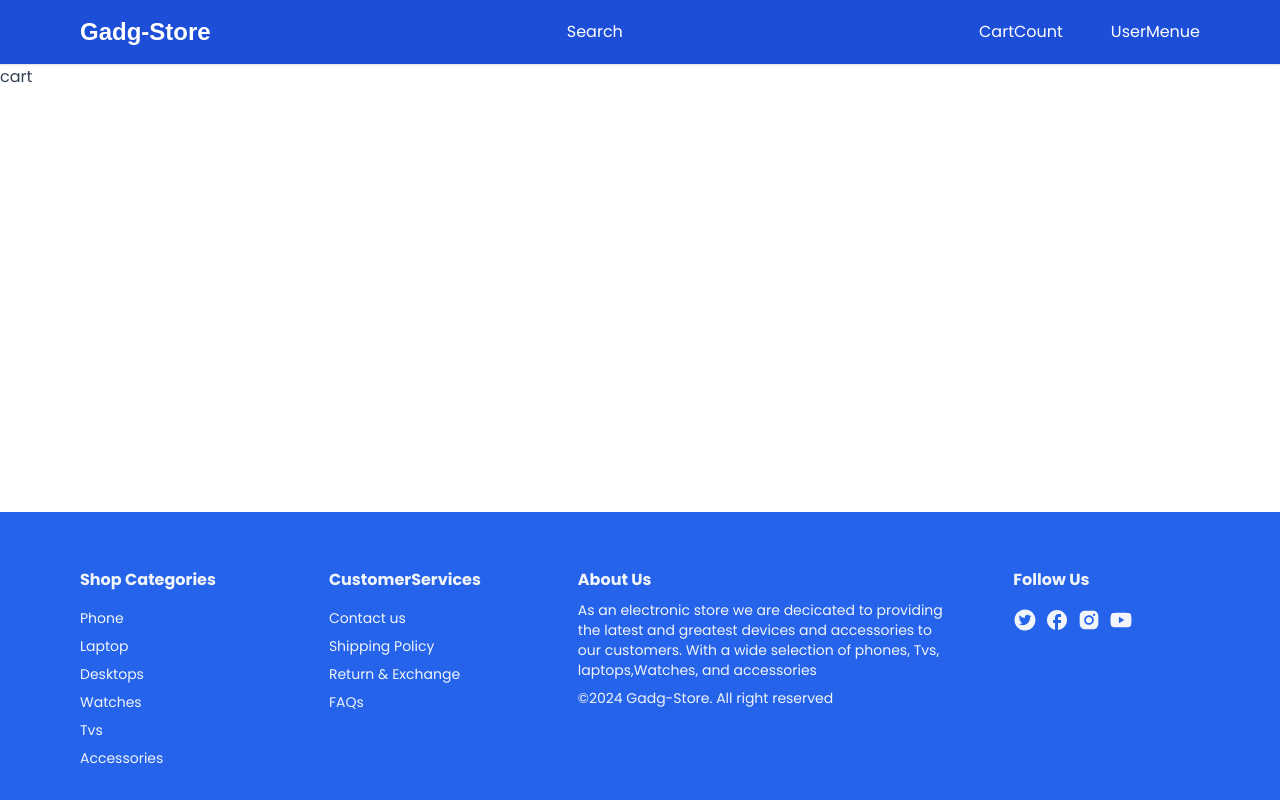
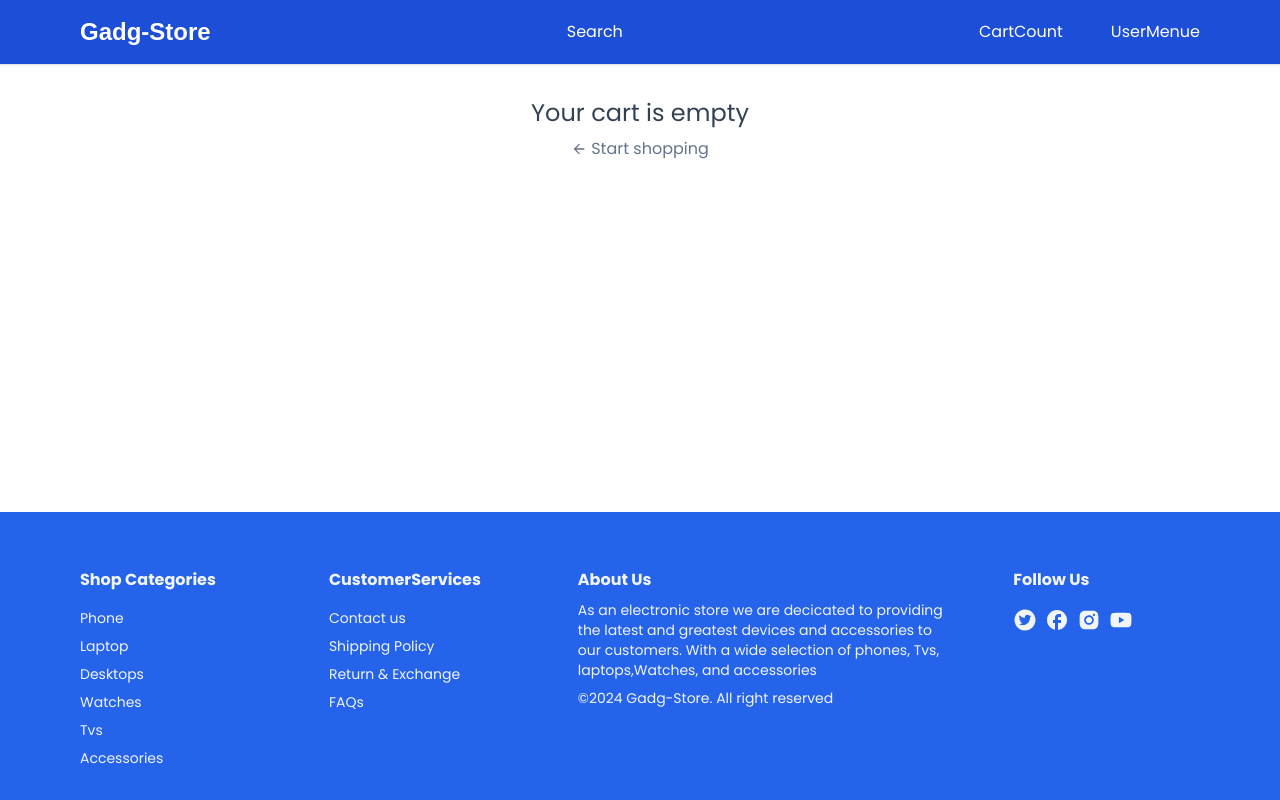
Before and after one commit to LollyTim/e-commerce-webapp, a Next.js app: page /cart in a window 1280 px wide. Built offline with nearby package versions, Linux system fonts and the light colour scheme; a web font is replaced by a local one.

Commit message:
updated the cart page

```diff
--- a/app/cart/CartClient.tsx
+++ b/app/cart/CartClient.tsx
@@ -1,8 +1,65 @@
+"use client"
+
+
+import { useCart } from "@/hook/useCart"
+import Link from "next/link"
+import { MdArrowBack } from "react-icons/md"
+import Heading from "../components/Heading"
+import Button from "../components/Button"
 
 
 const CartClient = () => {
+    const { cartProducts } = useCart()
+    if (!cartProducts || cartProducts.length === 0) {
+        return (
+            <div className="flex flex-col items-center ">
+                <div className="text-2xl">Your cart is empty</div>
+                <Link href={"/"} className=" text-slate-500 text-center flex items-center f;ex gap-1 mt-2">
+                    <MdArrowBack />
+                    <span>Start shopping</span>
+                </Link>
+
+            </div>)
+
+    }
     return (
         <div className="">
+            <Heading center title="Shopping Cart" />
+            <div className=" mt-8 grid grid-cols-5 gap-4 text-xs pb-2 items-center">
+                <div className=" col-span-2 justify-self-start">PRODUCT</div>
+                <div>PRICE</div>
+                <div>Quantity</div>
+                <div>TOTAL</div>
+            </div>
+            <div>
+                {cartProducts && cartProducts.map((each) => {
+                    return (
+                        <div key={each.id}>
+                            {each.name}
+                        </div>
+                    )
+                })}
+            </div>
+            <div className=" border-t-[1.5px] border-slate-200 py-4 flex justify-between gap-4 ">
+
+                <div className=" w-[90px]">
+                    <Button label="Clear cart" small outline onClick={() => { }} />
+                </div>
+                <div className=" text-sm flex flex-col gap-1 items-start">
+
+                    <div className="flex justify-between w-full text-base font-semibold">
+                        <span>Subtotal</span>
+                        <span>$1,000</span>
+                    </div>
+                    <p className=" text-slate-500">Taxes and shipping calculated at checkout</p>
+                    <Button label="Checkout" onClick={() => { }} />
+                    <Link href={"/"} className=" text-slate-500 text-center flex items-center f;ex gap-1 mt-2">
+                        <MdArrowBack />
+                        <span>Continue shopping</span>
+                    </Link>
+
+                </div>
+            </div>
 
         </div>
     )
--- a/app/cart/page.tsx
+++ b/app/cart/page.tsx
@@ -1,9 +1,13 @@
 import React from 'react'
+import Container from '../components/Container'
+import CartClient from './CartClient'
 
 const Cart = () => {
     return (
-        <div>
-            <h1>cart</h1>
+        <div className=' pt-8'>
+            <Container>
+                <CartClient />
+            </Container>
         </div>
     )
 }
```
